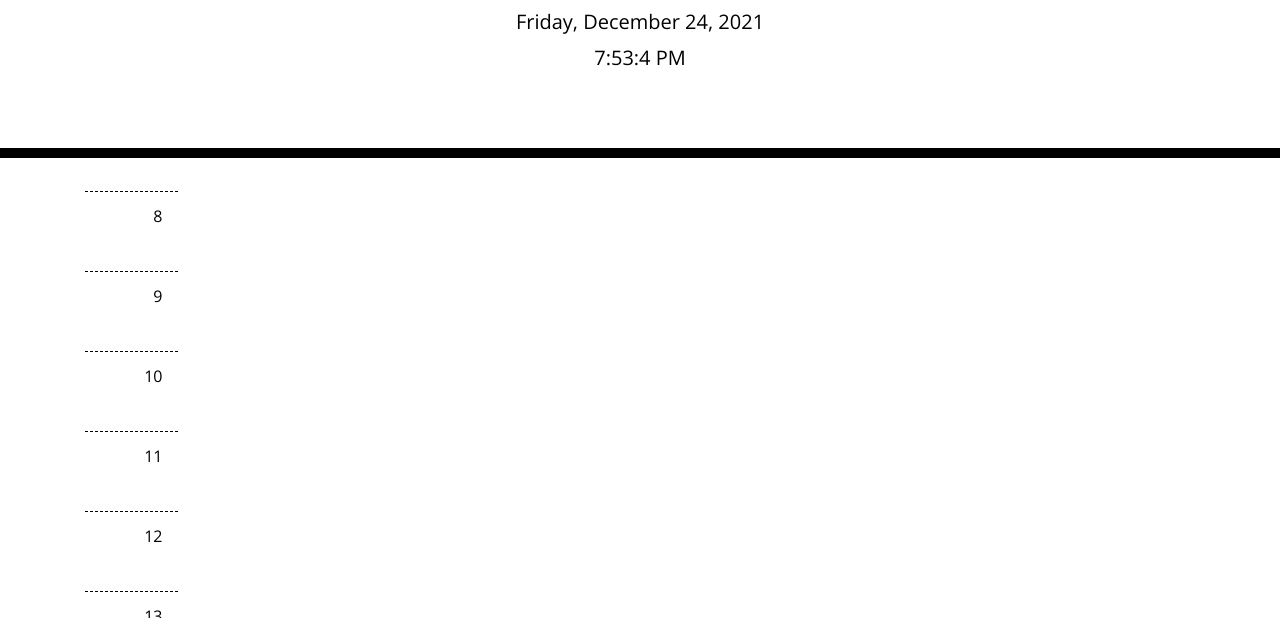
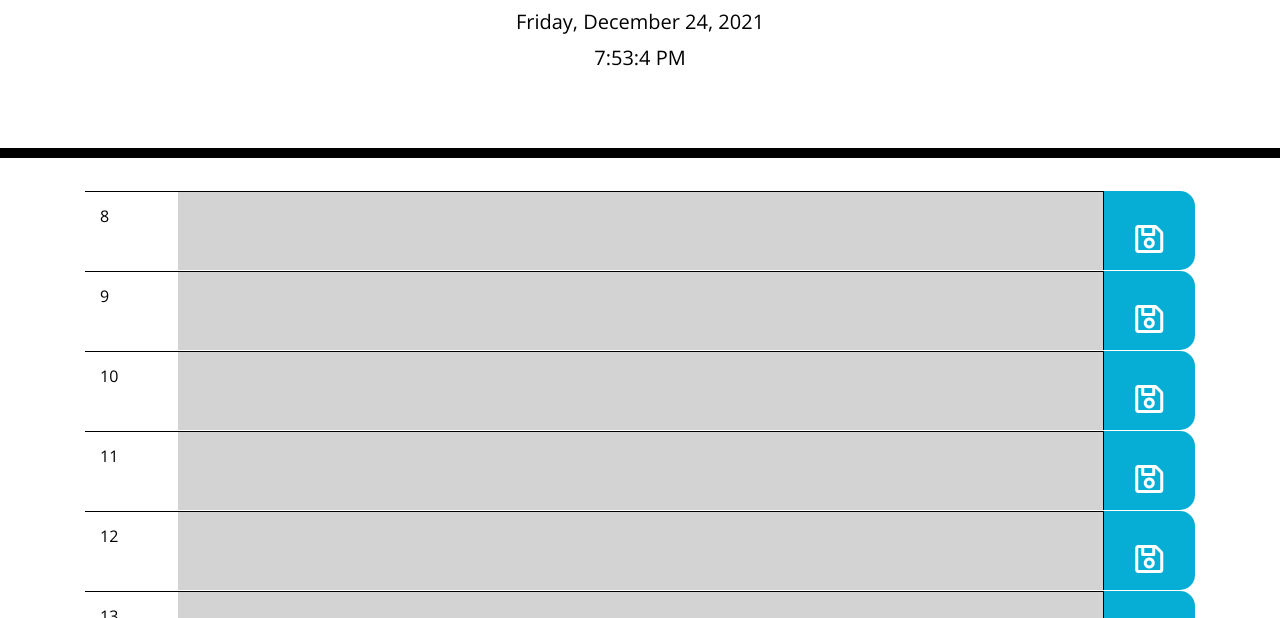
Before and after one commit to bkfleet1/workday-scheduler, a plain HTML site: page index.html in a window 1280 px wide. Shown: the part 182-800 px from the top of the page. Drawn offline with nearby package versions, Linux system fonts and the light colour scheme.

Commit message:
working static time blocks. need to format hours

```diff
--- a/assets/css/style.css
+++ b/assets/css/style.css
@@ -33,28 +33,31 @@ textarea{
 .row {
   white-space: pre-wrap;
   height: 80px;
-  border-top: 1px solid white;;
+  border-top: 1px solid white;
 }
 
 .hour {
   background-color: #ffffff;
   color: #000000;
-  border-top: 1px dashed #000000;
+  border-top: 1px solid #000000;
 }
 
 .past {
   background-color: #d3d3d3;
   color: white;
+  border-top: 1px solid #000000;
 }
 
 .present {
   background-color: #ff6961;
   color: white;
+  border-top: 1px solid #000000;
 }
 
 .future {
   background-color: #77dd77;
   color: white;
+  border-top: 1px solid #000000;
 }
 
 .saveBtn {
@@ -63,6 +66,18 @@ textarea{
   border-bottom-right-radius: 15px;
   background-color: #06AED5;
   color: white;
+  align-items: center;
+  align-content: center;
+  text-align: center;
+  display: inline-block;
+  vertical-align: 50%;
+}
+
+.saveBtn i {
+  text-align: center;
+  display: inline-block;
+  vertical-align: 50%;
+  padding-top: 50%;
 }
 
 .saveBtn i:hover {
--- a/assets/js/script.js
+++ b/assets/js/script.js
@@ -34,7 +34,9 @@ function displayBusinessHours(currentHour) {
 
     document.querySelector(".container").appendChild(timeSlotBlock);
     document.querySelector("#timeSlotBlock-"+ i).appendChild(timeSlotRow);
-    document.querySelector("#timeSlotRow-"+ i).appendChild(timeSlotHour,timeSlotText,saveBtn);
+    document.querySelector("#timeSlotRow-"+ i).appendChild(timeSlotHour);
+    document.querySelector("#timeSlotRow-"+ i).appendChild(timeSlotText);
+    document.querySelector("#timeSlotRow-"+ i).appendChild(saveBtn);
     }
 }
 
@@ -48,7 +50,7 @@ function timeSlotBlocks(i) {
 
 function timeSlotRows(i) {
     const timeSlotRows = document.createElement("div");
-    timeSlotRows.classList.add("col-12");
+    timeSlotRows.classList.add("col-12","d-flex");
     timeSlotRows.id = "timeSlotRow-"+ i;
     return timeSlotRows;
 }
@@ -56,8 +58,9 @@ function timeSlotRows(i) {
 
 function hourItem(i) {
     const timeSlotHour = document.createElement("div");
-    timeSlotHour.classList.add("hour","col-md-1","d-flex","justify-content-end","pt-3");
+    timeSlotHour.classList.add("hour","col-md-1","justify-content-end","pt-3");
     timeSlotHour.textContent = i;
+    timeSlotHour.id = "timeSlotHour-" + i;
     return timeSlotHour;
 }
 
@@ -73,7 +76,9 @@ function displayHour(i) {
 
 function textAreaItem(i, currentHour) {
     const timeSlotText = document.createElement("div");
+  //  timeSlotText.classList.add("col-md-10");
     timeSlotText.classList.add(textAreaItemBG(i, currentHour), "col-md-10");
+    timeSlotText.id = "timeSlotText-" + i;
     return timeSlotText;
 }
 
@@ -93,6 +98,6 @@ function saveBtnItem(i) {
     const saveBtn = document.createElement("div");
     saveBtn.classList.add("saveBtn", "col-md-1");
     saveBtn.id = "saveBtnItem-" + i;
-    saveBtn.innerHTML = '<i class = "fas fas-save"></i>';
+    saveBtn.innerHTML = '<i class="far fa-save fa-2x"></i>';
     return saveBtn;
 };
--- a/index.html
+++ b/index.html
@@ -6,9 +6,9 @@
   <meta name="viewport" content="width=device-width, initial-scale=1.0" />
   <meta http-equiv="X-UA-Compatible" content="ie=edge" />
   <link rel="stylesheet" href="https://stackpath.bootstrapcdn.com/bootstrap/4.3.1/css/bootstrap.min.css" />
-  <link rel="stylesheet" href="https://use.fontawesome.com/releases/v5.8.1/css/all.css"
+ <link rel="stylesheet" href="https://use.fontawesome.com/releases/v5.8.1/css/all.css"
     integrity="sha384-50oBUHEmvpQ+1lW4y57PTFmhCaXp0ML5d60M1M7uH2+nqUivzIebhndOJK28anvf" crossorigin="anonymous" />
-  <link href="https://fonts.googleapis.com/css?family=Open+Sans&display=swap" rel="stylesheet" />
+  <link  rel="stylesheet" href="https://fonts.googleapis.com/css?family=Open+Sans&display=swap"/>
   <link rel="stylesheet" href="./assets/css/style.css" />
   <title>Work Day Scheduler</title>
 </head>
@@ -23,7 +23,7 @@
   <div class="container">
     <!-- Timeblocks go here -->
   </div>
- <!-- <script src="https://cdnjs.cloudflare.com/ajax/libs/jquery/3.6.0/jquery.min.js"></script> -->
+
   <script src="https://code.jquery.com/jquery-3.4.1.min.js"></script>
   <script src="https://cdnjs.cloudflare.com/ajax/libs/moment.js/2.24.0/moment.min.js"></script>
   <script src="./assets/js/global.js"></script>
```
